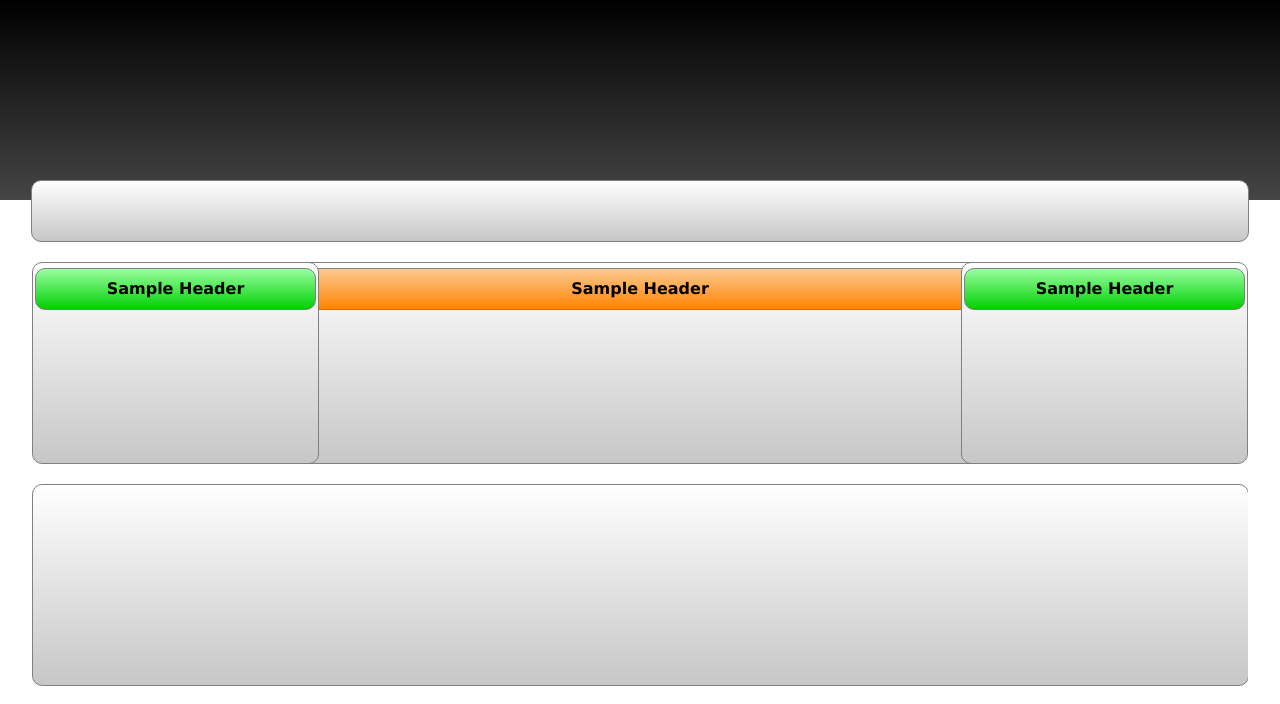
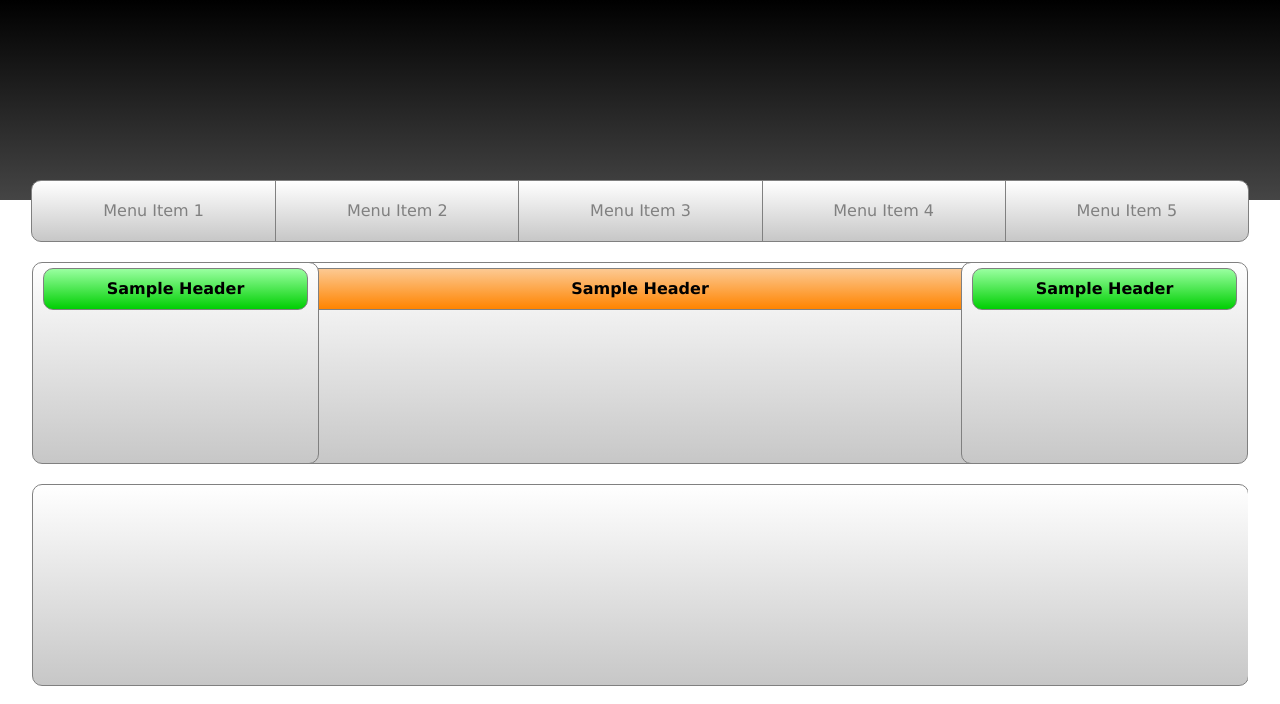
Before and after one commit to rpatalastas/Store, a PHP site: page /templates/layout_template.html in a window 1280 px wide. Shown: the top 704 px of the page. Run offline with PHP 8.4, Linux system fonts and the light colour scheme.

Commit message:
Added menu

```diff
--- a/stylesheets/global_desktop.css
+++ b/stylesheets/global_desktop.css
@@ -31,18 +31,6 @@
 		margin: 20px auto 0 auto;
 		width: 99.9%;
 	}
-	nav{
-		background-image: -moz-linear-gradient(bottom, #FFFFFF 0%, #C7C7C7 100%);
-		background-image: -ms-linear-gradient(bottom, #FFFFFF 0%, #C7C7C7 100%);
-		background-image: -o-linear-gradient(bottom, #FFFFFF 0%, #C7C7C7 100%);
-		background-image: -webkit-linear-gradient(bottom, #FFFFFF 0%, #C7C7C7 100%);
-		background-image: linear-gradient(to bottom, #FFFFFF 0%, #C7C7C7 100%);
-		border-radius: 10px;
-		border: 1px solid gray;
-		height: 60px;
-		margin: -20px auto 20px auto;
-		width: 95%;
-	}
 	/*====ID'S====*/
 	#banner{
 		background-image: -moz-linear-gradient(bottom, #000000 0%, #454545 100%);
@@ -61,7 +49,7 @@
 		background-image: linear-gradient(to bottom, #FFFFFF 0%, #C7C7C7 100%);
 		border-radius:10px;
 		border: 1px solid gray;
-		height: 200px;
+		min-height: 200px;
 		margin: 0 auto;
 		width: 65%;
 	}
@@ -83,7 +71,7 @@
 		line-height: 40px;
 		margin: 5px auto;
 		text-align: center;
-		width: 98%;
+		width: 92%;
 	}
 	.content_header{
 		background-image: -moz-linear-gradient(bottom, #FCC992 0%, #FF8400 100%);
--- a/stylesheets/global_tablet.css
+++ b/stylesheets/global_tablet.css
@@ -17,7 +17,6 @@
 	body{
 		color: #000;
 		font-family: "Lucida Sans Unicode", "Lucida Grande", sans-serif;
-		/*text-shadow: 1px 1px 3px #000;*/
 		width: 100%;
 	}
 	footer{
@@ -32,18 +31,6 @@
 		height: 200px;
 		margin: 20px auto 0 auto;
 		width: 99%;
-	}
-	nav{
-		background-image: -moz-linear-gradient(bottom, #FFFFFF 0%, #C7C7C7 100%);
-		background-image: -ms-linear-gradient(bottom, #FFFFFF 0%, #C7C7C7 100%);
-		background-image: -o-linear-gradient(bottom, #FFFFFF 0%, #C7C7C7 100%);
-		background-image: -webkit-linear-gradient(bottom, #FFFFFF 0%, #C7C7C7 100%);
-		background-image: linear-gradient(to bottom, #FFFFFF 0%, #C7C7C7 100%);
-		border-radius: 10px;
-		border: 1px solid gray;
-		height: 60px;
-		margin: -20px auto 20px auto;
-		width: 95%;
 	}
 	/*====ID'S====*/
 	#asides{
@@ -68,7 +55,7 @@
 		border-radius:10px;
 		float:right;
 		border: 1px solid gray;
-		height: 200px;
+		min-height: 412px;
 		margin: 0 auto;
 		width: 78%;
 	}
@@ -90,7 +77,7 @@
 		line-height: 40px;
 		margin: 5px auto;
 		text-align: center;
-		width: 90%;
+		width: 92%;
 	}
 	.content_header{
 		background-image: -moz-linear-gradient(bottom, #FCC992 0%, #FF8400 100%);
--- /dev/null
+++ b/stylesheets/nav.css
@@ -0,0 +1,42 @@
+nav{
+		background-image: -moz-linear-gradient(bottom, #FFFFFF 0%, #C7C7C7 100%);
+		background-image: -ms-linear-gradient(bottom, #FFFFFF 0%, #C7C7C7 100%);
+		background-image: -o-linear-gradient(bottom, #FFFFFF 0%, #C7C7C7 100%);
+		background-image: -webkit-linear-gradient(bottom, #FFFFFF 0%, #C7C7C7 100%);
+		background-image: linear-gradient(to bottom, #FFFFFF 0%, #C7C7C7 100%);
+		border-radius: 10px;
+		border: 1px solid gray;
+		height: 60px;
+		margin: -20px auto 20px auto;
+		width: 95%;
+}
+nav ul{
+	height: 100%;
+	list-style: none;
+	text-align: center;
+}
+nav ul li{
+	float:left;
+	height: 100%;
+	line-height: 60px;
+	width: 20%;
+}
+nav ul li a{
+	border-left: 1px solid #808080;
+	color: #808080;
+	display:block;
+	height: 100%;
+	text-decoration: none;
+}
+nav ul li a:hover{
+	background: #D3D3D3;
+}
+nav ul li:first-child a{
+	border-bottom-left-radius: 10px;
+	border-left: none;
+	border-top-left-radius: 10px;
+}
+nav ul li:last-child a{
+	border-bottom-right-radius: 10px;
+	border-top-right-radius: 10px;
+}
--- a/templates/layout_template.html
+++ b/templates/layout_template.html
@@ -4,12 +4,21 @@
 	<meta charset="UTF-8">
 	<title>Title</title>
 	<link rel="stylesheet" href="../stylesheets/reset.css">
+	<link rel="stylesheet" href="../stylesheets/nav.css">
 	<link rel="stylesheet" href="../stylesheets/global_desktop.css">
 	<link rel="stylesheet" href="../stylesheets/global_tablet.css">
 </head>
 <body>
 	<div id="banner"></div>
-	<nav></nav>
+	<nav>
+		<ul>
+			<li><a href="#">Menu Item 1</a></li>
+			<li><a href="#">Menu Item 2</a></li>
+			<li><a href="#">Menu Item 3</a></li>
+			<li><a href="#">Menu Item 4</a></li>
+			<li><a href="#">Menu Item 5</a></li>
+		</ul>
+	</nav>
 	<div id="main_frame">
 		<div id="asides">
 			<aside class="float_left"><h4 class="aside_header">Sample Header</h4></aside>
```
Also changed, not shown: stylesheets/global.css (added).
